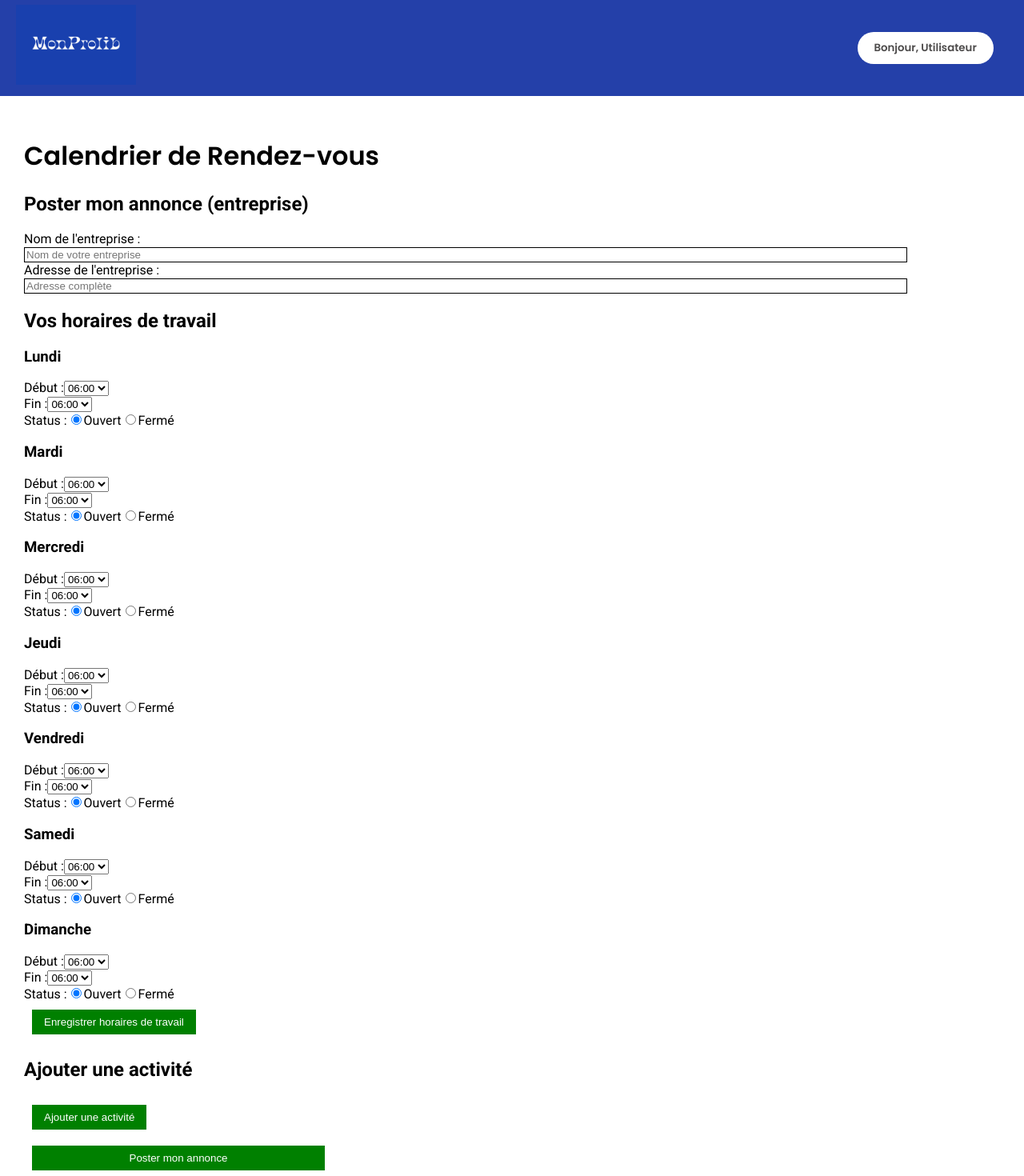
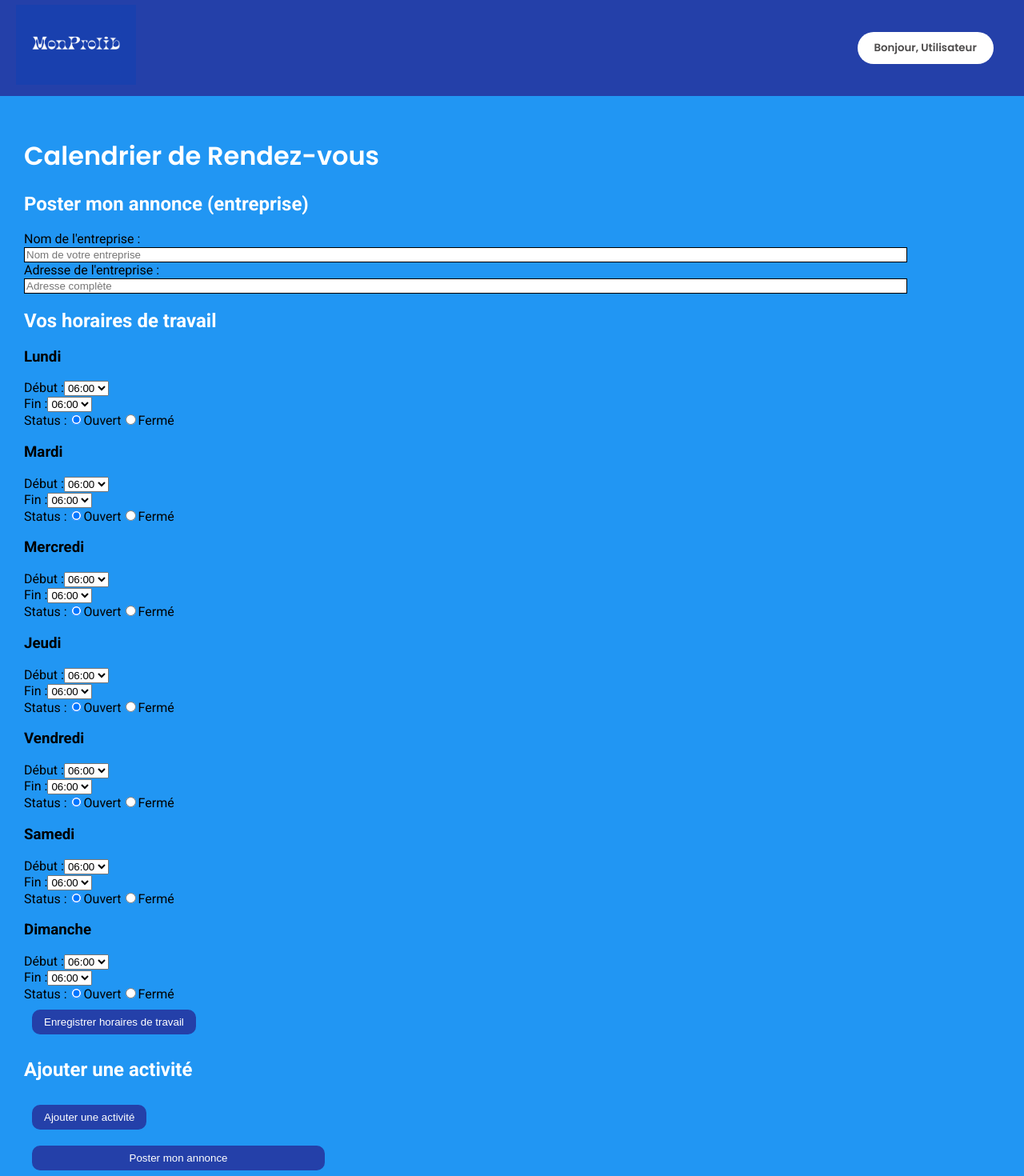
Before and after one commit to FayadIdrissB/MonProlib_, a React (Create React App) app in the folder frontend/: page /annonce_pro in a window 1280 px wide. Shown: the top 1470 px of the page at 80% size. Built offline with nearby package versions, Linux system fonts and the light colour scheme.

Commit message:
add color and delete page

```diff
--- a/frontend/src/Component/Annonce/annonce.css
+++ b/frontend/src/Component/Annonce/annonce.css
@@ -1,5 +1,5 @@
 .mainForm {
-  background-color: white;
+  background-color: #2196f3;
   color: rgb(0, 0, 0);
   display: block;
   align-content: flex-start;
@@ -11,20 +11,21 @@
   justify-content: center;
 }
 .horairesAffichage {
-  color: black;
+  color: white;
 }
 
 h1 {
-  color: black;
+  color: white;
 }
 
 p {
-  color: black;
+  color: white;
 }
 
 button {
-  background-color: green;
+  background-color: #2440a9;
   color: white;
+  border-radius: 10px;
 }
 
 input {
@@ -33,6 +34,7 @@ input {
 
 .inputNameCompany {
   width: 90%;
+  text-decoration: none;
 }
 .inputAdresCompany {
   width: 90%;
@@ -41,3 +43,18 @@ input {
 .sendDataForm {
   width: 30%;
 }
+
+.titleAnnonce
+{
+  color: white;
+}
+
+.nameCompany
+{
+  color: white;
+}
+
+.titleEntreprise
+{
+  color: black;
+}
--- a/frontend/src/Component/Annonce/annonce.jsx
+++ b/frontend/src/Component/Annonce/annonce.jsx
@@ -208,7 +208,7 @@ const Annonce = () => {
   const renderHoraires = () => (
     <div className="horairesAffichage">
       <h3>Horaires de travail :</h3>
-      <p>
+      <p className="dayinput">
         Lundi : {lundiStart} - {lundiEnd} - {lundiClosed ? "Fermé" : "Ouvert"}
       </p>
       <p>
@@ -244,9 +244,9 @@ const Annonce = () => {
       <h1>Calendrier de Rendez-vous</h1>
 
       <section className="companyDetails">
-        <h2 className="postAnnonce">Poster mon annonce (entreprise)</h2>
+        <h2 className="titleAnnonce">Poster mon annonce (entreprise)</h2>
         <div>
-          <label htmlFor="nameCompany">Nom de l'entreprise :</label>
+          <label htmlFor="nameCompany" className="titleEntreprise">Nom de l'entreprise :</label>
           <input
             className="inputNameCompany"
             type="text"
@@ -257,7 +257,7 @@ const Annonce = () => {
           />
         </div>
         <div>
-          <label htmlFor="adresCompany">Adresse de l'entreprise :</label>
+          <label htmlFor="titleAnnonce" className="titleEntreprise">Adresse de l'entreprise :</label>
           <input
             className="inputAdresCompany"
             type="text"
@@ -270,7 +270,7 @@ const Annonce = () => {
       </section>
 
       <section>
-        <h2>Vos horaires de travail</h2>
+        <h2 className="titleAnnonce">Vos horaires de travail</h2>
         {!displayHoraire ? (
           <div className="horairesForm">
             {/* Lundi */}
@@ -612,7 +612,7 @@ const Annonce = () => {
       </section>
 
       <section>
-        <h2>Ajouter une activité</h2>
+        <h2 className="titleAnnonce">Ajouter une activité</h2>
         <button type="button" onClick={() => setDisplayAddActivity(true)}>
           Ajouter une activité
         </button>
--- a/frontend/src/Component/header_connexion/headerConnexion.jsx
+++ b/frontend/src/Component/header_connexion/headerConnexion.jsx
@@ -87,19 +87,10 @@ function HeaderConnexion() {
                 className="dropdown_item"
                 onClick={() => {
                   setMenuOpen(false);
-                  navigate("/mon-espace-pro");
-                }}
-              >
-                Mon Espace Pro
-              </div>
-              <div
-                className="dropdown_item"
-                onClick={() => {
-                  setMenuOpen(false);
                   navigate("/annonce_pro");
                 }}
               >
-                Déposer Mon annonce
+               Mes Annonces
               </div>
               <div
                 className="dropdown_item"
```
